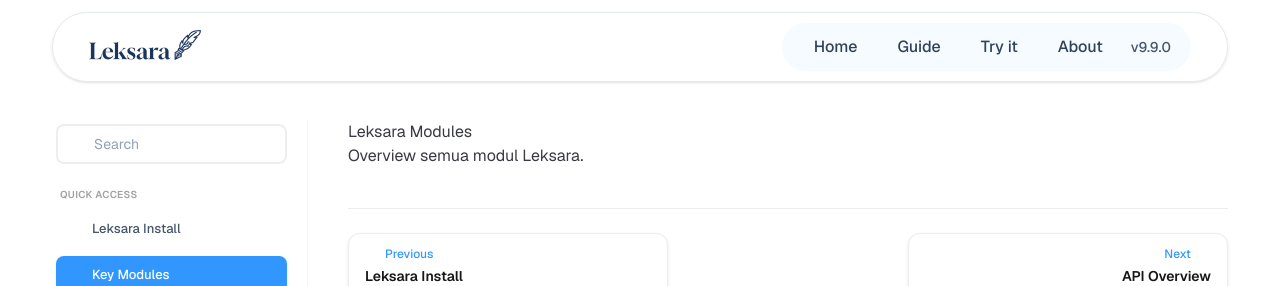
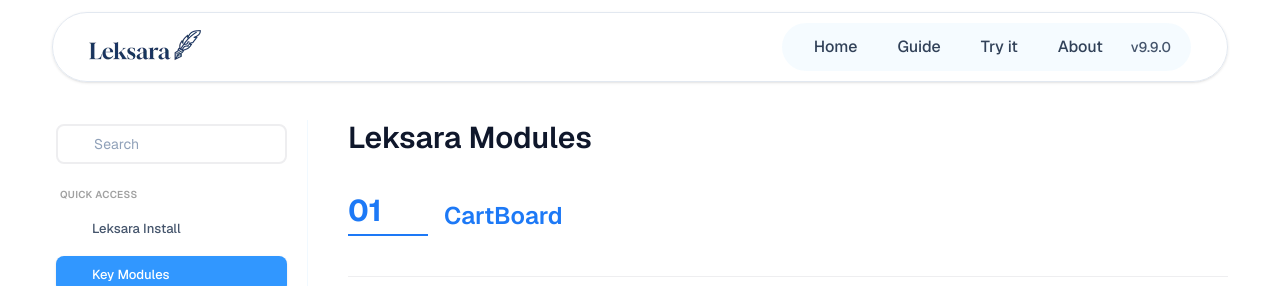
Before and after one commit to faracutrisfa/Leksara_Laplace, a React (Vite) app: page /docs/modules in a window 1280 px wide. Shown: the top 286 px of the page. Built offline with nearby package versions, Linux system fonts and the light colour scheme; some icons are missing.

Commit message:
style: add style codeblock

```diff
--- a/src/components/docs/CodeBlock.tsx
+++ b/src/components/docs/CodeBlock.tsx
@@ -17,7 +17,7 @@
     .replace(/'/g, "&#39;");
 }
 
-function highlightCode(code: string, lang?: string): string {
+function highlightCode(code: string): string {
   return code
     .split("\n")
     .map((line) => {
@@ -58,7 +58,7 @@
   };
 
   const headerText = label ?? lang;
-  const highlighted = highlightCode(children, lang);
+  const highlighted = highlightCode(children);
 
   return (
     <div
--- a/src/pages/docs/ApiOverview.tsx
+++ b/src/pages/docs/ApiOverview.tsx
@@ -1,5 +1,9 @@
-const ApiOverview = () => {
-  return <div>ApiOverview</div>;
-};
-
-export default ApiOverview;
+export default function ApiOverview() {
+  return (
+    <article className="prose prose-slate max-w-none">
+      <h1 className="text-2xl sm:text-3xl font-semibold text-slate-900">
+        Api Overview
+      </h1>
+    </article>
+  );
+}
--- a/src/pages/docs/ModulesOverview.tsx
+++ b/src/pages/docs/ModulesOverview.tsx
@@ -1,8 +1,15 @@
+import SectionHeading from "../../components/docs/SectionHeading";
+
 export default function ModulesOverview() {
   return (
     <article className="prose prose-slate max-w-none">
-      <h1>Leksara Modules</h1>
-      <p>Overview semua modul Leksara.</p>
+      <h1 className="text-2xl sm:text-3xl font-semibold text-slate-900">
+        Leksara Modules
+      </h1>
+
+      <section className="mt-10">
+        <SectionHeading index="01" title="CartBoard" />
+      </section>
     </article>
   );
 }
--- a/src/pages/docs/ReviewMiner.tsx
+++ b/src/pages/docs/ReviewMiner.tsx
@@ -1,8 +1,9 @@
 export default function ReviewMiner() {
   return (
     <article className="prose prose-slate max-w-none">
-      <h1>Review Miner</h1>
-      <p>Detail fungsi review miner.</p>
+      <h1 className="text-2xl sm:text-3xl font-semibold text-slate-900">
+        Revie wMiner
+      </h1>
     </article>
   );
 }
```
